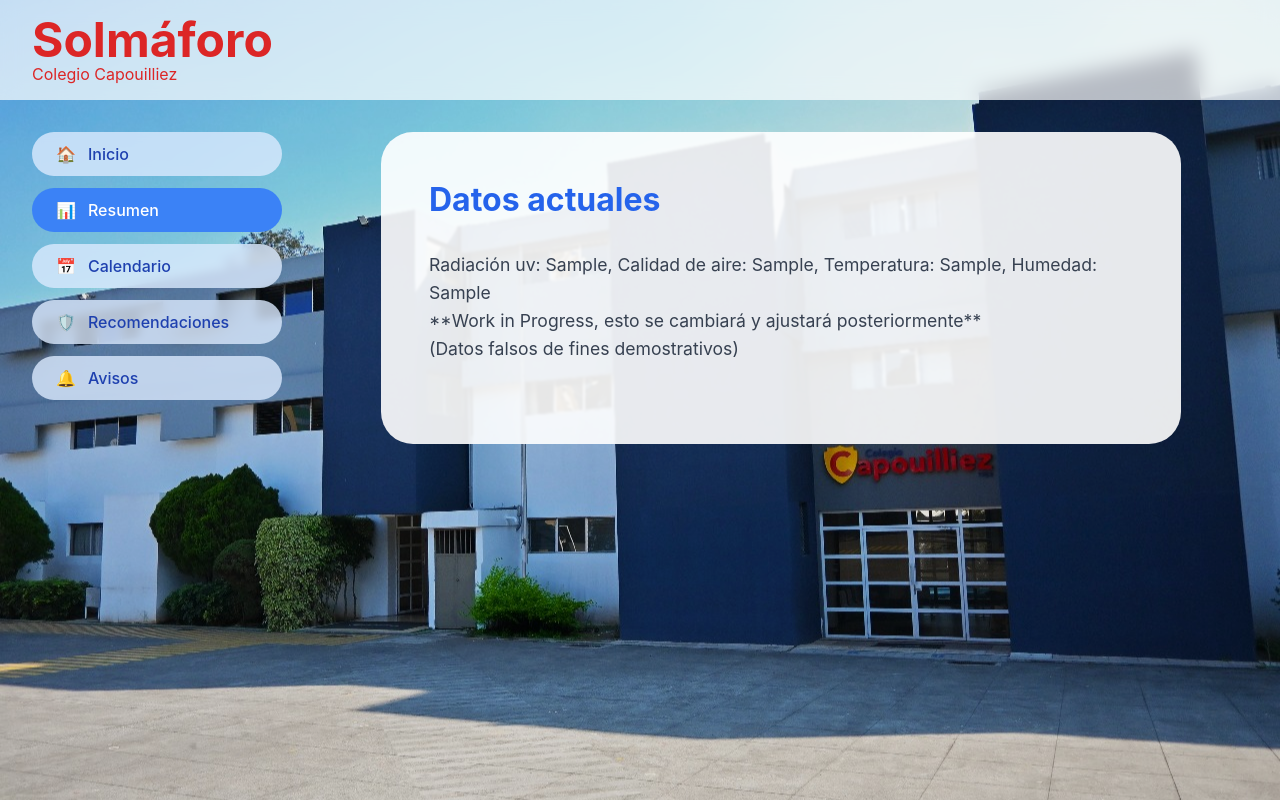
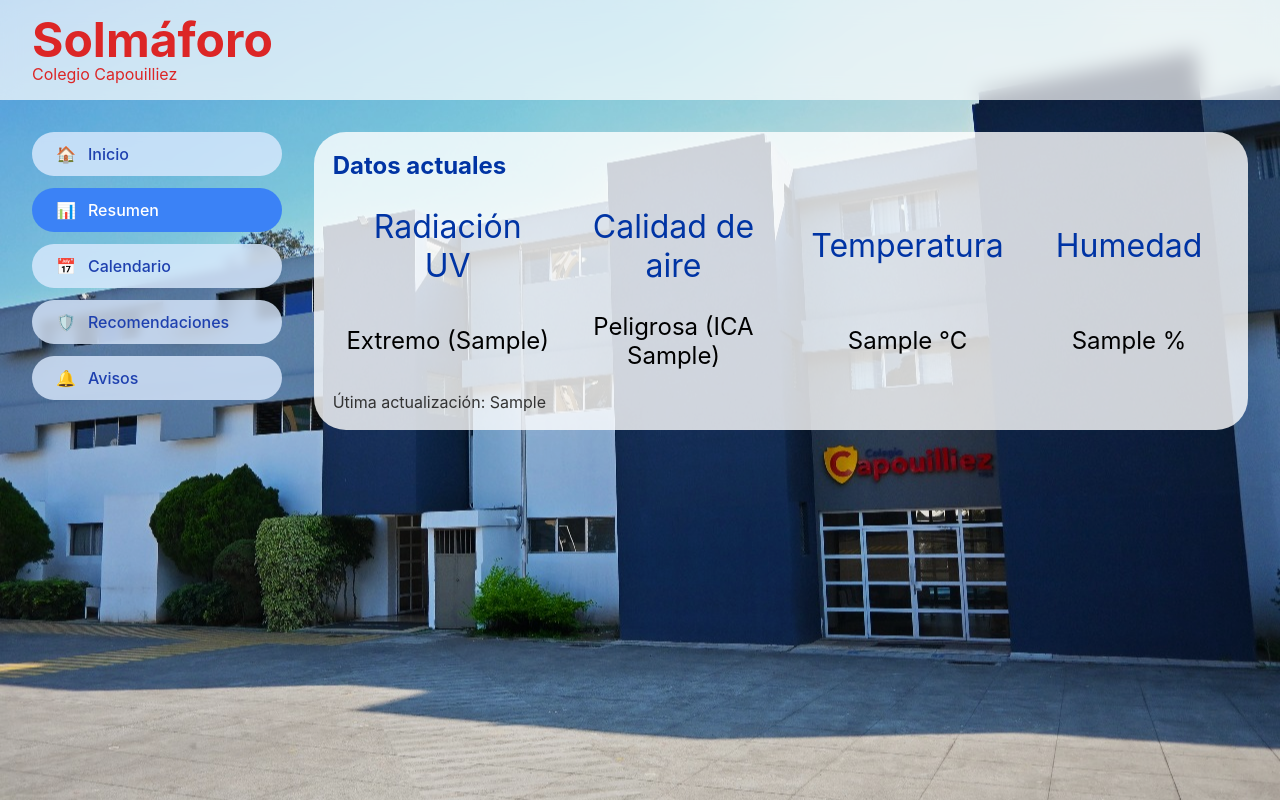
Before and after one commit to temariocap2025/sunnylab, a PHP site: page /index.php?seccion=resumen in a window 1280 px wide. Run offline with PHP 8.4, Linux system fonts and the light colour scheme; tables that the repository leaves empty or names only in its code hold one stand-in row (values such as "Sample post").

Commit message:
base de datos 2 (resumen)

```diff
--- a/sidebar/resumen.php
+++ b/sidebar/resumen.php
@@ -3,16 +3,56 @@
         <h2 class="current-title">Datos actuales</h2>
     </div>
 
-    <p style="font-size: 1.1rem; line-height: 1.6; color: #374151; margin-bottom: 2rem;">
+    <div class="current-table">
         <?php
             $sql = "SELECT uv_index, ica_index, temperatura, humedad FROM mediciones ORDER BY id_medicion DESC LIMIT 1";
             $result = mysqli_query($connect,$sql);
             $data = mysqli_fetch_assoc($result);
             mysqli_free_result($result);
-            echo "Radiación uv: {$data['uv_index']}, Calidad de aire: {$data['ica_index']}, Temperatura: {$data['temperatura']}, Humedad: {$data['humedad']}";
-            echo "<br> **Work in Progress, esto se cambiará y ajustará posteriormente**";
-            echo "<br> (Datos falsos de fines demostrativos)";
-            mysqli_close($connect);
+
+            $uv_index = $data['uv_index'];
+            $ica_index = $data['ica_index'];
+            $temperatura = $data['temperatura'];
+            $humedad = $data['humedad'];
+
+            function getUVLevel($uv) {
+            if ($uv < 3) return "Bajo ($uv)";
+            elseif ($uv < 6) return "Moderado ($uv)";
+            elseif ($uv < 8) return "Alto ($uv)";
+            elseif ($uv < 11) return "Muy Alto ($uv)";
+            else return "Extremo ($uv)";
+            }
+            function getICALevel($ica) {
+            if ($ica <= 50) return "Buena (ICA $ica)";
+            elseif ($ica <= 100) return "Moderada (ICA $ica)";
+            elseif ($ica <= 150) return "Poco saludable (ICA $ica)";
+            elseif ($ica <= 200) return "Dañina (ICA $ica)";
+            elseif ($ica <= 300) return "Muy Dañina (ICA $ica)";
+            else return "Peligrosa (ICA $ica)";
+            }
             ?>
-    </p>
+        <table>
+            <tr>
+                <th>Radiación UV</th>
+                <th>Calidad de aire</th>
+                <th>Temperatura</th>
+                <th>Humedad</th>
+            </tr>
+            <tr>
+                <td><?php echo getUVLevel($uv_index); ?></td>
+                <td><?php echo getICALevel($ica_index); ?></td>
+                <td><?php echo $temperatura . " °C"; ?></td>
+                <td><?php echo $humedad . " %"; ?></td>
+            </tr>
+        </table>
+    </div>
+    <?php
+    $sql = "SELECT registro_hora FROM mediciones ORDER BY id_medicion DESC LIMIT 1";
+    $result = mysqli_query($connect,$sql);
+    $last_time = mysqli_fetch_assoc($result);
+    mysqli_free_result($result);
+    echo "<br> Útima actualización: " . $last_time["registro_hora"];
+
+    mysqli_close($connect);
+    ?>
 </div>
--- a/styles.css
+++ b/styles.css
@@ -124,7 +124,7 @@
     padding: 3rem;
     max-width: 800px;
     width: 100%;
-    position: absolute;
+    position: flex;
 }
 
 .panel-header {
@@ -146,24 +146,36 @@
 }
 
 .current {
-    background: rgba(255, 255, 255, 0.9);
-    backdrop-filter: blur(1px);
+    background: rgba(255, 255, 255, 0.8);
     border-radius: 2rem;
-    padding: 3rem;
-    max-width: 800px;
+    padding: 2%;
+    max-width: 1000px;
     width: 100%;
-    position: absolute;
-}
-
-.current-header {
-    display: flex;
-    align-items: center;
-    gap: 0.75rem;
-    margin-bottom: 2rem;
+    position: flex;
 }
 
 .current-title {
+    font-size: 1.5rem;
+    font-weight: bold;
+    color: #0034a4;
+}
+
+.current-table {
+    width: 100%;
+    table-layout: fixed;
+}
+
+.current-table th {
     font-size: 2rem;
-    font-weight: bold;
-    color: #2563eb;
+    font-weight: normal;
+    color: #0034a4;
+    word-wrap: break-word;
+    border: 25px solid transparent;
 }
+
+.current-table td {
+    font-size: 1.5rem;
+    font-weight: normal;
+    color: #000000;
+    text-align: center;
+}
```
